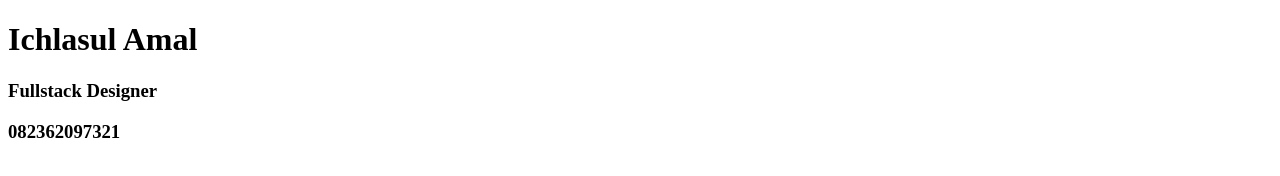
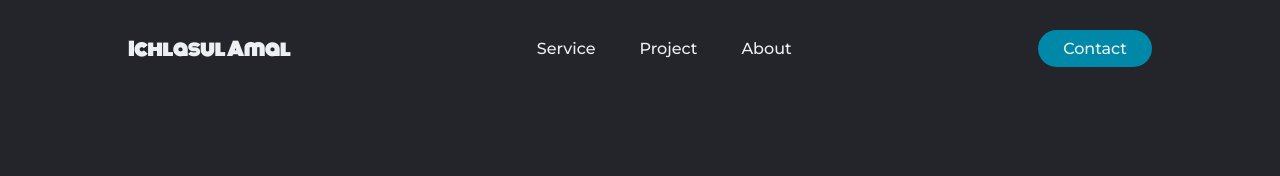
Before and after one commit to ichlasul0899/ichlasul0899.github.io, a plain HTML site: page index.html in a window 1280 px wide. Drawn offline with Linux system fonts and the light colour scheme.

Commit message:
Membuat Navbar CV

```diff
--- a/index.html
+++ b/index.html
@@ -1,17 +1,27 @@
 <!DOCTYPE html>
-<html lang="en">
 
 <head>
-    <meta charset="UTF-8">
-    <meta name="viewport" content="width=device-width, initial-scale=1.0">
-    <meta http-equiv="X-UA-Compatible" content="ie=edge">
-    <title>Document</title>
+    <meta charset="utf-8">
+    <meta http-equiv="X-UA-Compatible" content="IE=edge">
+    <title>CV Ichlasul Amal</title>
+    <meta name="description" content="">
+    <meta name="viewport" content="width=device-width, initial-scale=1">
+    <link rel="stylesheet" href="style.css">
 </head>
 
 <body>
-    <h1>Ichlasul Amal</h1>
-    <h3>Fullstack Designer</h3>
-    <h3>082362097321</h3>
+    <header>
+        <a class="logo" href="#">Ichlasul Amal</a>
+        <nav>
+            <ul class="nav__links">
+                <li><a href="#">Service</a></li>
+                <li><a href="#">Project</a></li>
+                <li><a href="#">About</a></li>
+            </ul>
+        </nav>
+        <a class="cta" href="#"><button>Contact</button></a>
+    </header>
+
 </body>
 
 </html>
--- /dev/null
+++ b/style.css
@@ -0,0 +1,63 @@
+@import url('https://fonts.googleapis.com/css?family=Monoton|Montserrat:500&display=swap');
+
+* {
+    box-sizing: border-box;
+    margin: 0;
+    padding: 0;
+    background-color: #24252a;
+}
+
+li,
+a,
+button {
+    font-family: "Montserrat", sans-serif;
+    font-weight: 500;
+    font-size: 16px;
+    color: #edf0f1;
+    text-decoration: none;
+}
+
+
+
+header {
+    display: flex;
+    justify-content: space-between;
+    align-items: center;
+    padding: 30px 10%;
+}
+
+.logo {
+    font-family: "Monoton", cursive;
+    font-weight: 800;
+    font-size: 18px;
+    cursor: pointer;
+}
+
+.nav__links {
+    link-style: none;
+}
+
+.nav__links li {
+    display: inline-block;
+    padding: 0px 20px;
+}
+
+.nav__links li a {
+    transition: all 0.3s ease 0s;
+}
+
+.nav__links li a:hover {
+    color: #0088a9;
+}
+
+button {
+    padding: 9px 25px;
+    background-color: rgba(0, 136, 169, 1);
+    border: none;
+    border-radius: 50px;
+    cursor: pointer;
+    transition: all 0.3s ease 0s;
+}
+
+button:hover {
+    background-color: rgba(0, 136, 169, 0.8);
```
